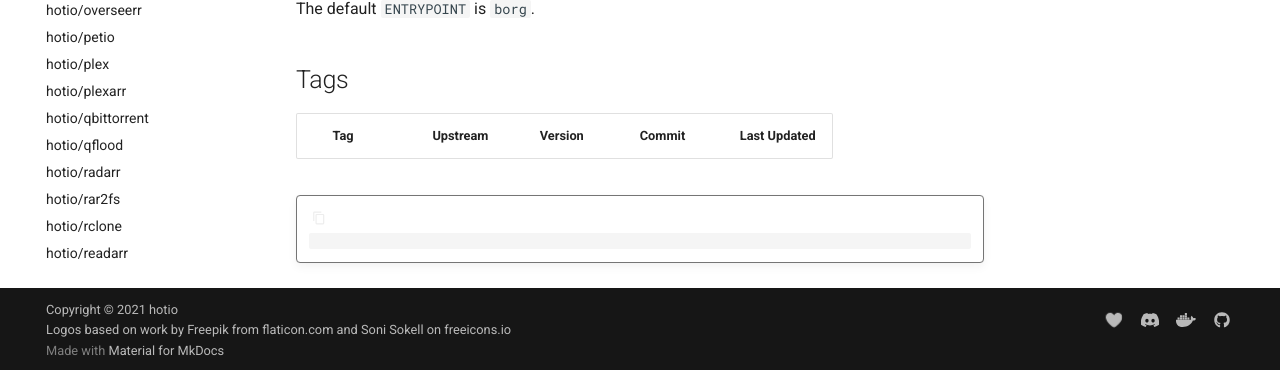
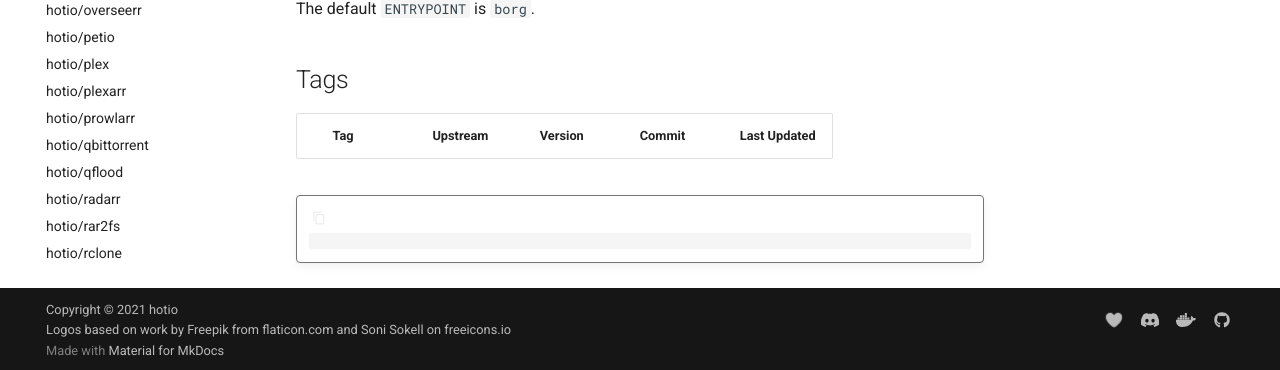
Before and after one commit to hotio/website, an MkDocs documentation site: the page built from docs/containers/borg.md, in a window 1280 px wide and 1096 px high. Shown: the part 723-1093 px from the top of the window. Built offline with MkDocs 1.6.1 and Material for MkDocs 9.7.7, drawn with Linux system fonts in a browser that asks for light colours.

Commit message:
update nav

```diff
--- a/mkdocs.yml
+++ b/mkdocs.yml
@@ -96,6 +96,7 @@ nav:
     - hotio/petio: containers/petio.md
     - hotio/plex: containers/plex.md
     - hotio/plexarr: containers/plexarr.md
+    - hotio/prowlarr: containers/prowlarr.md
     - hotio/qbittorrent: containers/qbittorrent.md
     - hotio/qflood: containers/qflood.md
     - hotio/radarr: containers/radarr.md
```
